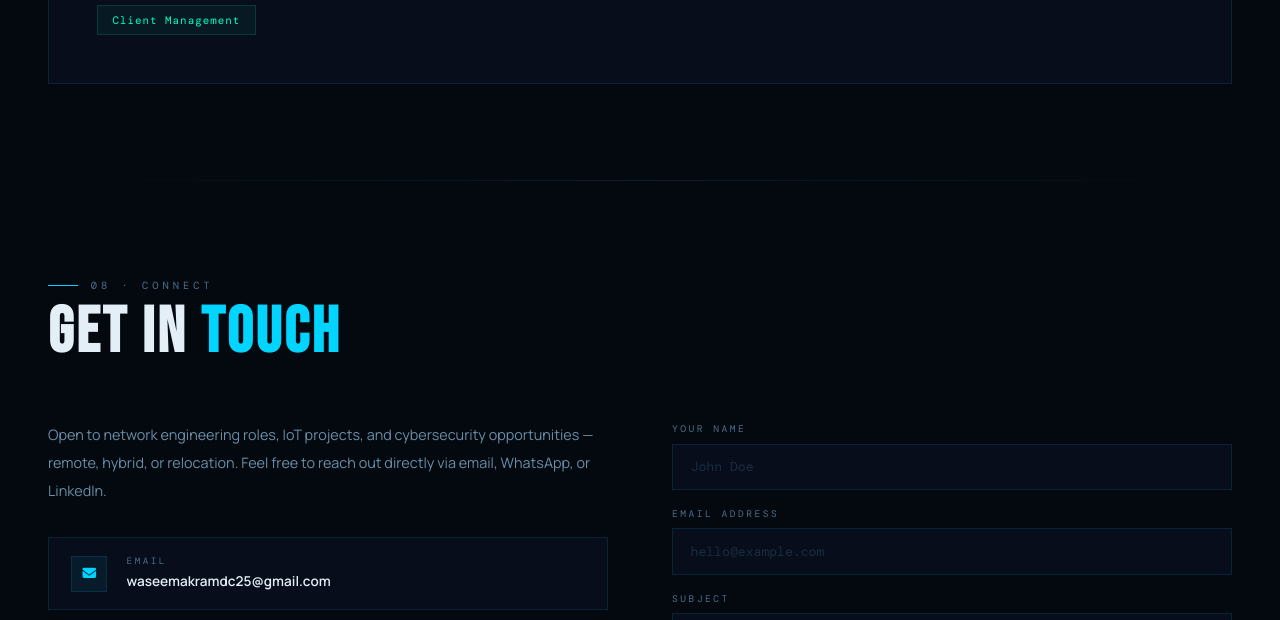
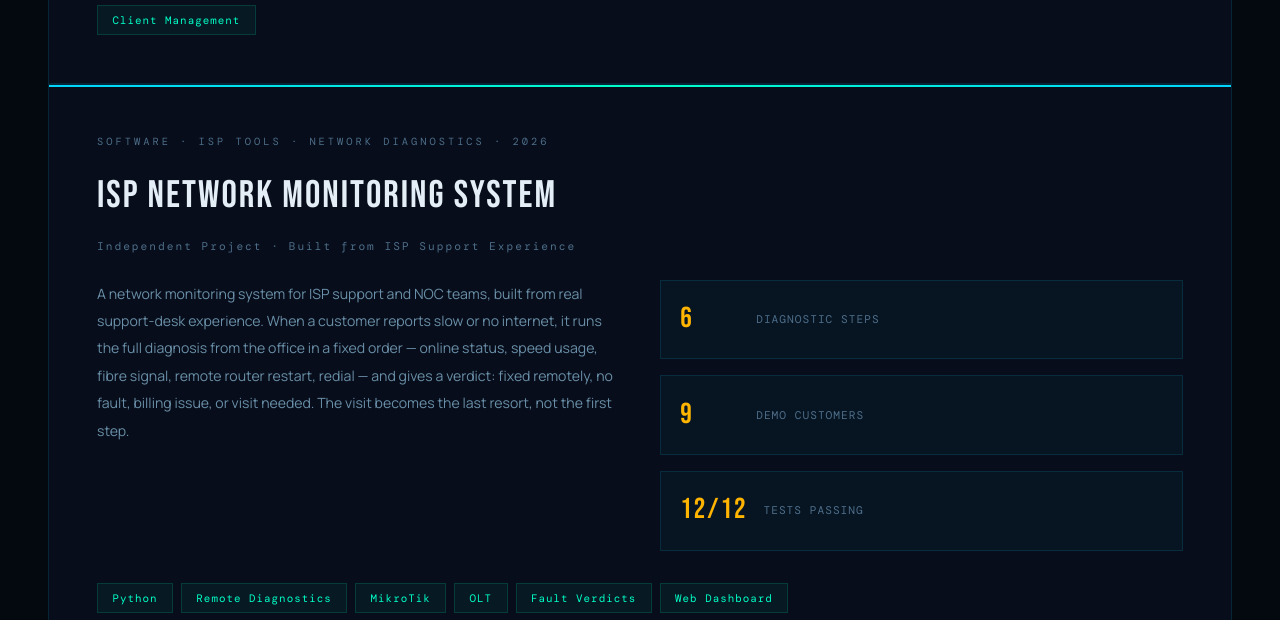
Before and after one commit to wasii3336/Waseemakram.github.io, a plain HTML site: page index.html in a window 1280 px wide. Shown: the part 6642-7262 px from the top of the page. Drawn offline with nearby package versions, Linux system fonts and the light colour scheme; a web font is replaced by a local one.

Commit message:
Add ISP NMS project to portfolio

```diff
--- a/index.html
+++ b/index.html
@@ -1855,7 +1855,7 @@ footer .accent { color: var(--cyan); }
   <div class="reveal">
     <div class="section-header">
       <div class="section-num">07 · Portfolio</div>
-      <h2 class="section-title">Featured <span class="accent">Project</span></h2>
+      <h2 class="section-title">Featured <span class="accent">Projects</span></h2>
     </div>
     <div class="project-card">
       <div class="project-eyebrow">Infrastructure · CCTV · IP Networking · 2022 – 2024</div>
@@ -1889,6 +1889,41 @@ footer .accent { color: var(--cyan); }
         <span class="project-pill">Team Leadership</span>
         <span class="project-pill">SLA Delivery</span>
         <span class="project-pill">Client Management</span>
+      </div>
+    </div>
+    <div class="project-card">
+      <div class="project-eyebrow">Software · ISP Tools · Network Diagnostics · 2026</div>
+      <div class="project-title">ISP Network Monitoring System</div>
+      <div class="project-meta">Independent Project · Built from ISP Support Experience</div>
+      <div class="project-body">
+        <div class="project-desc">
+          A network monitoring system for ISP support and NOC teams, built from real support-desk experience. When a customer reports slow or no internet, it runs the full diagnosis from the office in a fixed order — online status, speed usage, fibre signal, remote router restart, redial — and gives a verdict: fixed remotely, no fault, billing issue, or visit needed. The visit becomes the last resort, not the first step.
+        </div>
+        <div class="project-metrics">
+          <div class="metric-row">
+            <div class="metric-val">6</div>
+            <div class="metric-label">Diagnostic Steps</div>
+          </div>
+          <div class="metric-row">
+            <div class="metric-val">9</div>
+            <div class="metric-label">Demo Customers</div>
+          </div>
+          <div class="metric-row">
+            <div class="metric-val">12/12</div>
+            <div class="metric-label">Tests Passing</div>
+          </div>
+        </div>
+      </div>
+      <div class="project-pills">
+        <span class="project-pill">Python</span>
+        <span class="project-pill">Remote Diagnostics</span>
+        <span class="project-pill">MikroTik</span>
+        <span class="project-pill">OLT</span>
+        <span class="project-pill">Fault Verdicts</span>
+        <span class="project-pill">Web Dashboard</span>
+      </div>
+      <div style="margin-top: 1.5rem;">
+        <a href="projects/isp-nms/" class="btn-outline">View Live Demo</a>
       </div>
     </div>
   </div>
```
